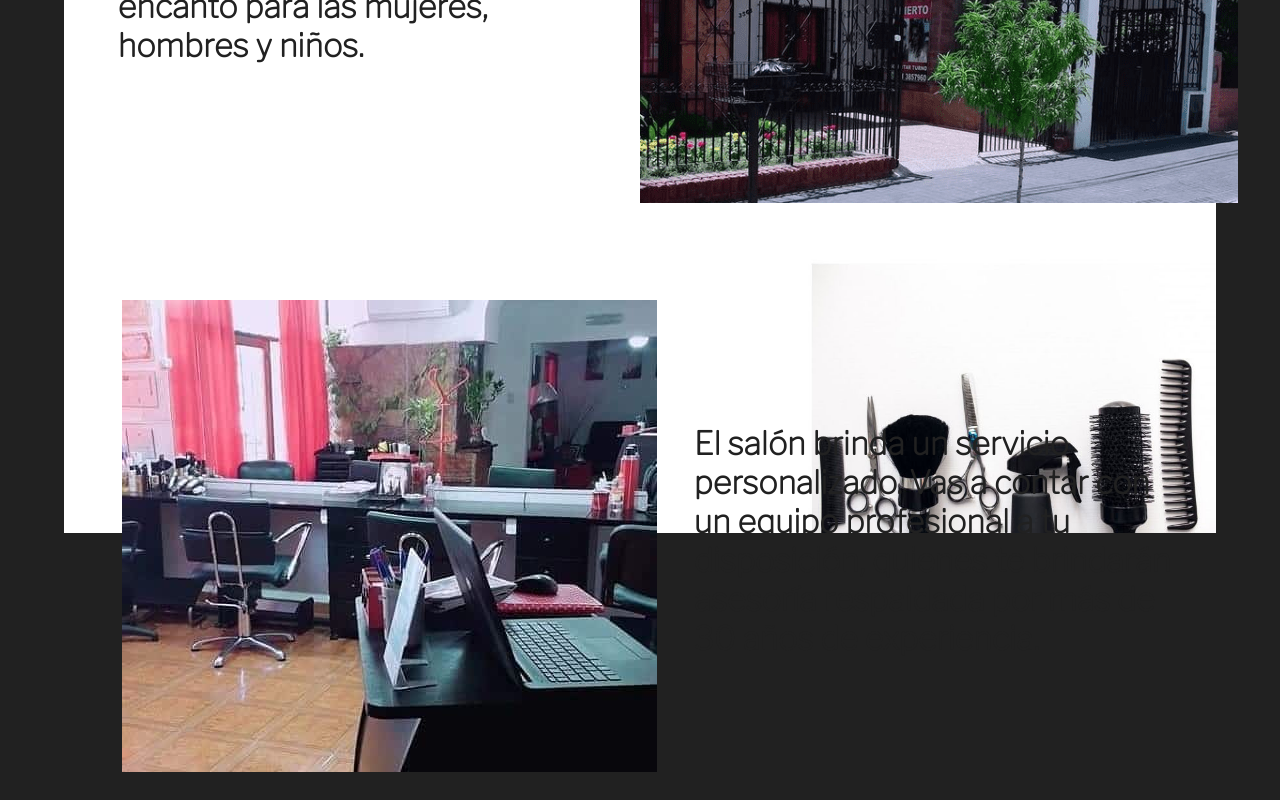
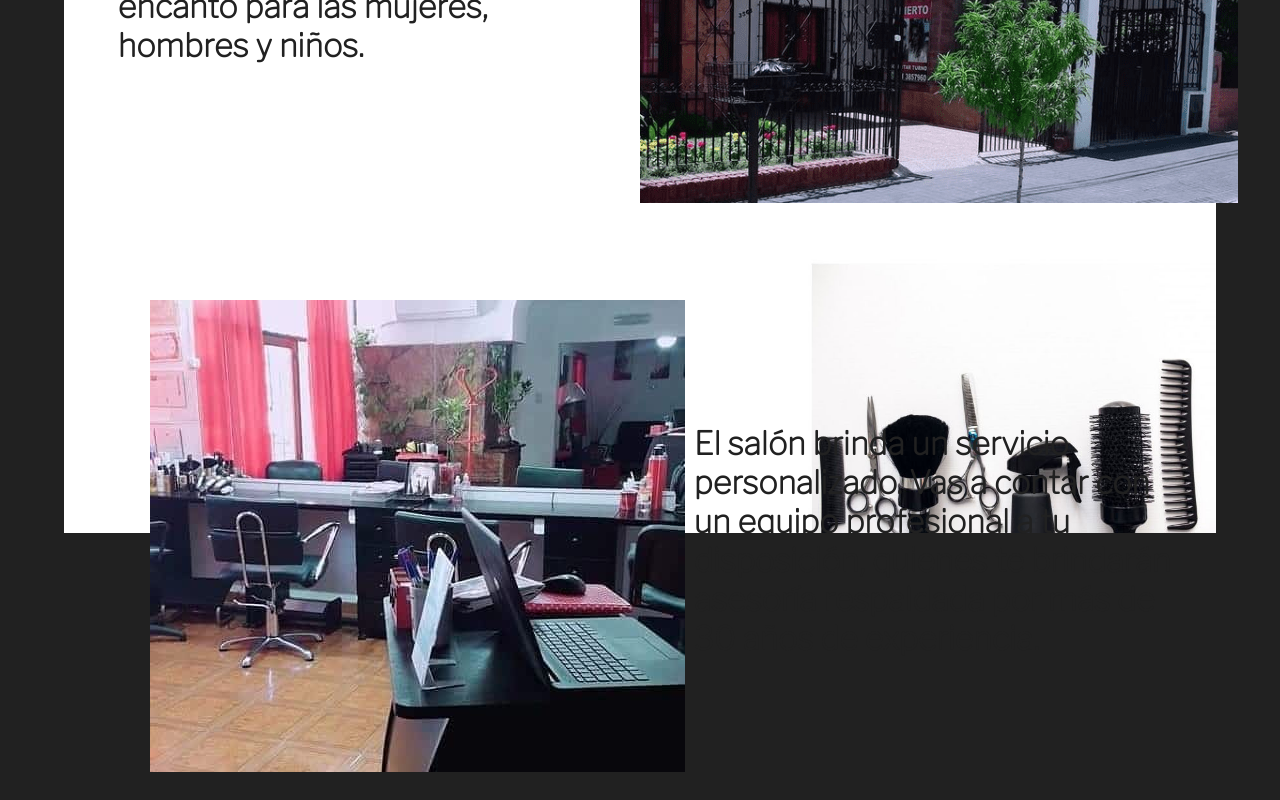
Before and after one commit to MarianaSpaccesi/CODER-HOUSE, a website: page index.html in a window 1280 px wide. Shown: the part 625-1425 px from the top of the page. Drawn offline with nearby package versions, Linux system fonts and the light colour scheme.

Commit message:
corrigiendo imagen

```diff
--- a/scss/prueba.scss
+++ b/scss/prueba.scss
@@ -194,9 +194,9 @@ hr {
     grid-area: img2;
     transition: .5s;
     margin-top: 10%;
-    margin-left: 10%;
+    margin-left: 15%;
+}
 
-}
 .img-2:hover {
     transform: translate(10px, 20px);
 }
```
Also changed, not shown: css/pruebacss.css.
